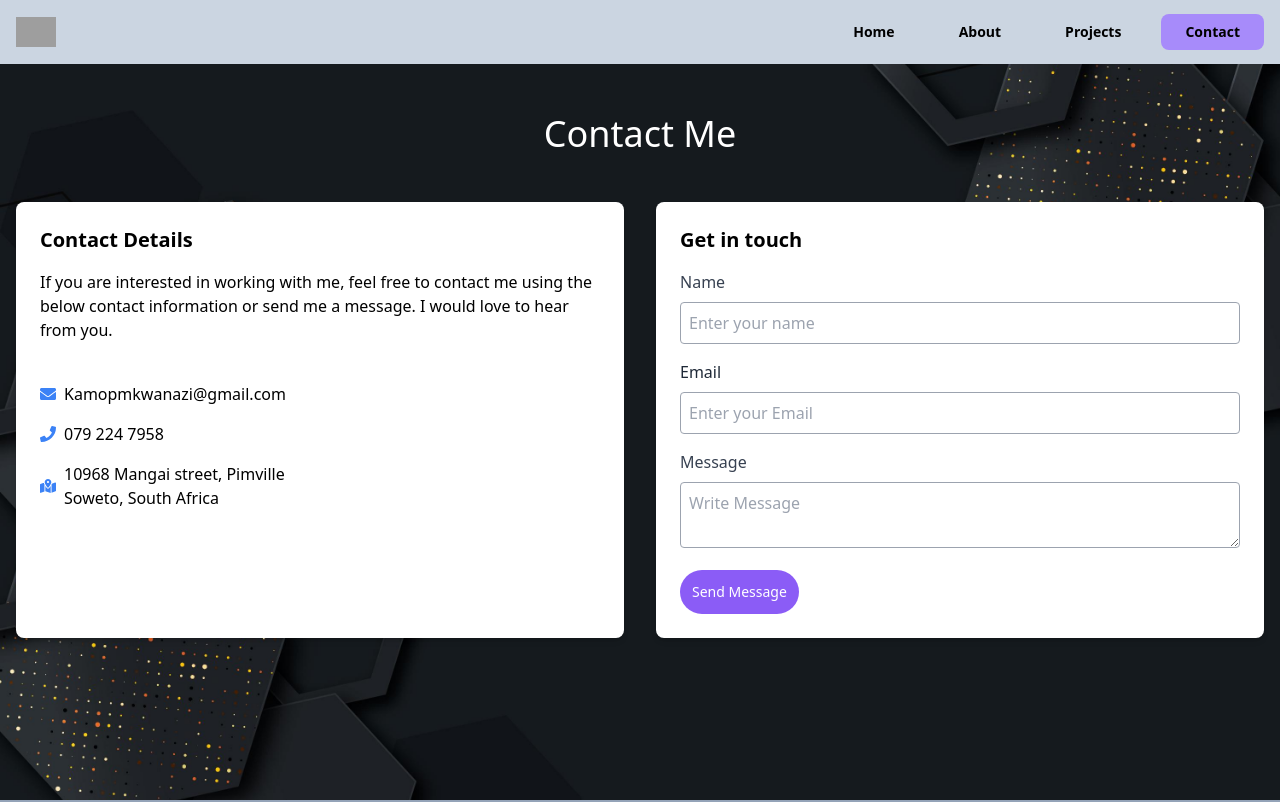
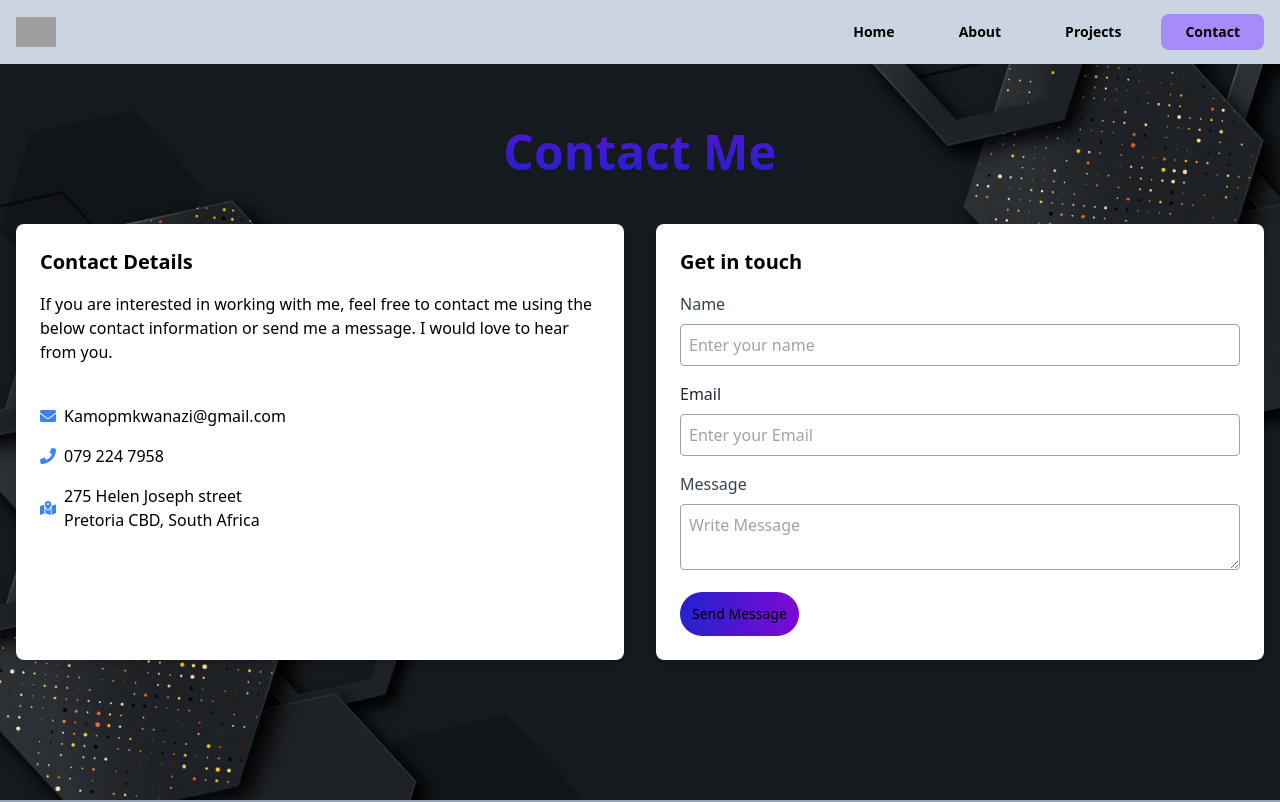
Before and after one commit to kaymkwanazi/My-portfolio, a React (Vite) app: page /contact in a window 1280 px wide. Shown: the top 802 px of the page. Built offline with nearby package versions, Linux system fonts and the light colour scheme; grey boxes are pictures that could not be loaded.

Commit message:
contact page edits

```diff
--- a/src/Pages/Contact.jsx
+++ b/src/Pages/Contact.jsx
@@ -6,10 +6,13 @@ import { FaMapLocationDot } from "react-icons/fa6";
 export const Contact = () => {
   return (
     <div>
-        <div className='relative h-screen bg-cover bg-center'
+        <div className='relative min-h-screen bg-cover bg-center'
             style={{backgroundImage: `url(${backgroundPic})`}}>
-        <div className='absolute inset-0 flex flex-col items-center justify-center'>
-            <h2 className='text-2xl md:text-4xl text-white'> Contact Me</h2>
+        <div className='flex flex-col items-center justify-center'>
+            <div className='font-semibold bg-gradient-to-t from-darkPurple via-lightPurple to-purple-600 bg-clip-text text-transparent'>
+                <h2 className='text-5xl pt-32'> Contact Me</h2>
+            </div>
+
             <div className='container mx-auto px-4 py-12'>
                  <div className='grid gap-8 sm:grid-cols-1 md:grid-cols-2'>
                     <div className='bg-white rounded-lg shadow-md p-6'>
@@ -26,7 +29,7 @@ export const Contact = () => {
                     </div>
                     <div className='flex items-center mb-4'>
                         <FaMapLocationDot className='text-blue-500 mr-2' />
-                        <p> 10968 Mangai street, Pimville <br></br> Soweto, South Africa</p>
+                        <p> 275 Helen Joseph street <br></br> Pretoria CBD, South Africa</p>
                     </div>
                     </div>
 
@@ -49,7 +52,7 @@ export const Contact = () => {
                     <textarea className='w-full p-2 border border-gray-400 rounded' placeholder="Write Message" id=''></textarea>
                     </div>
 
-                    <button type='submit' className='rounded-full px-3 py-3 text-sm text-white bg-violet-500 hover:bg-violet-600'>Send Message</button>
+                    <button type='submit' className='rounded-full px-3 py-3 text-sm bg-gradient-to-r from-darkPurple to-lightPurple'>Send Message</button>
                 </form>
                 </div>
                 </div>
```
